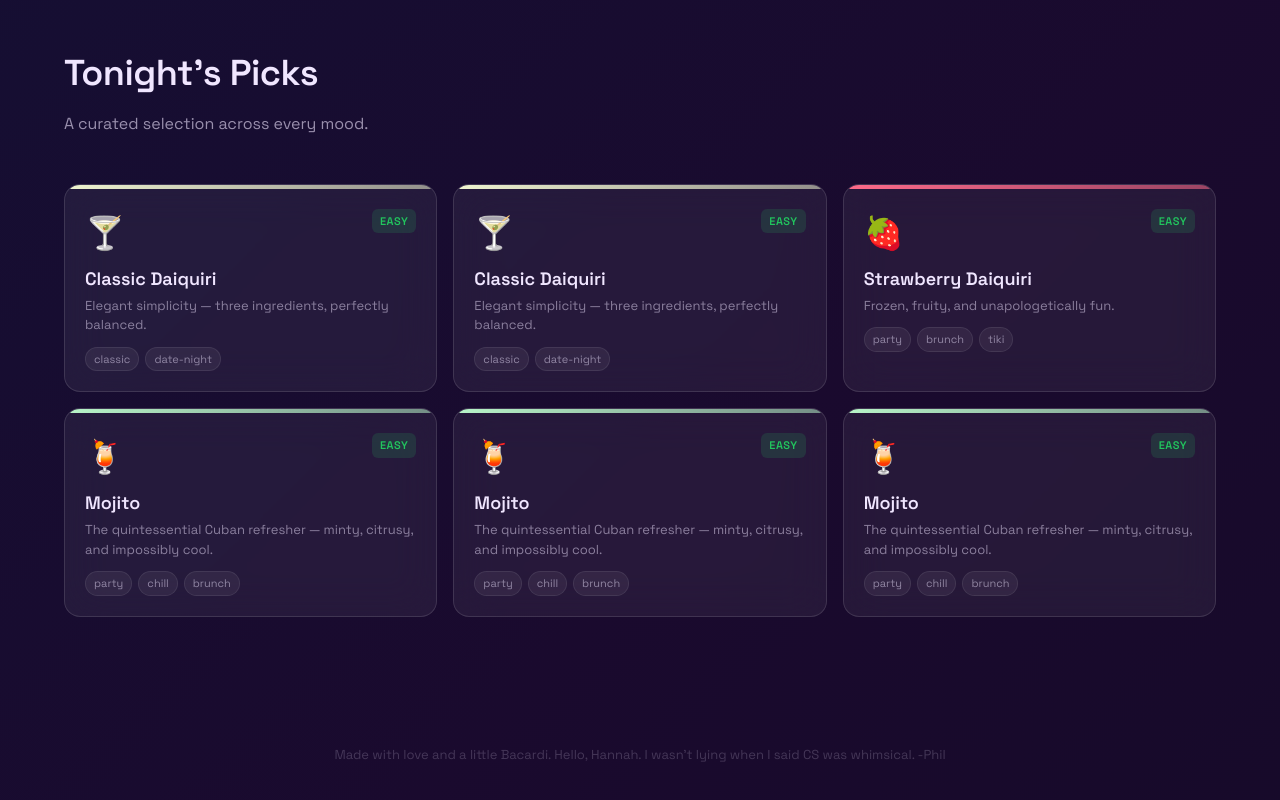
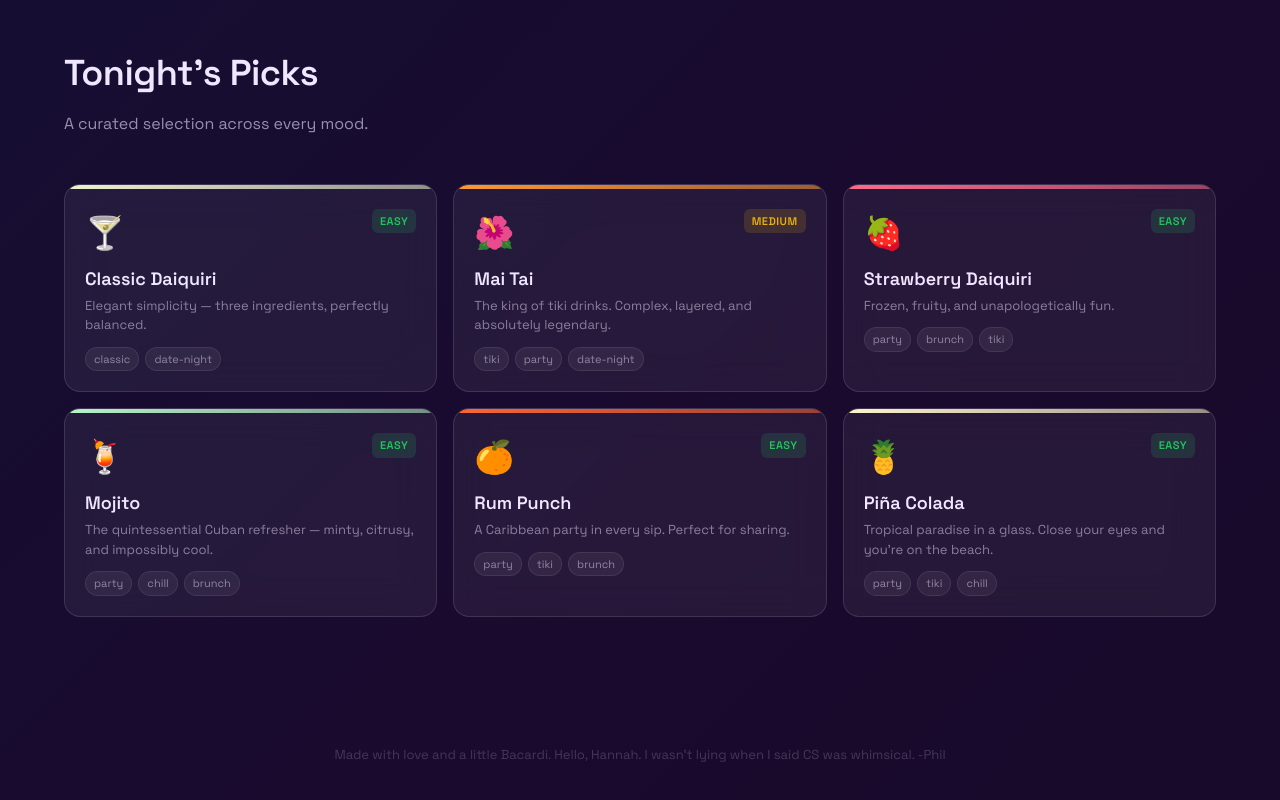
Before and after one commit to phxda/mixlab, a React (Vite) app: page / in a window 1280 px wide. Shown: the part 1245-2045 px from the top of the page. Built offline with nearby package versions, Linux system fonts and the light colour scheme.

Commit message:
fixed drink loading vibe logic

```diff
--- a/src/pages/Home.tsx
+++ b/src/pages/Home.tsx
@@ -27,11 +27,11 @@ export default function Home() {
   const [modalCocktail, setModalCocktail] = useState<Cocktail | null>(null);
 
   const featured = useMemo(() => {
-    const seen = new Set<Vibe>();
+    const usedIds = new Set<string>();
     const picks: Cocktail[] = [];
     for (const vibe of VIBES) {
-      const match = cocktails.find((c) => c.vibes.includes(vibe) && !seen.has(vibe));
-      if (match) { picks.push(match); seen.add(vibe); }
+      const match = cocktails.find((c) => c.vibes.includes(vibe) && !usedIds.has(c.id));
+      if (match) { picks.push(match); usedIds.add(match.id); }
     }
     return picks;
   }, []);
```
